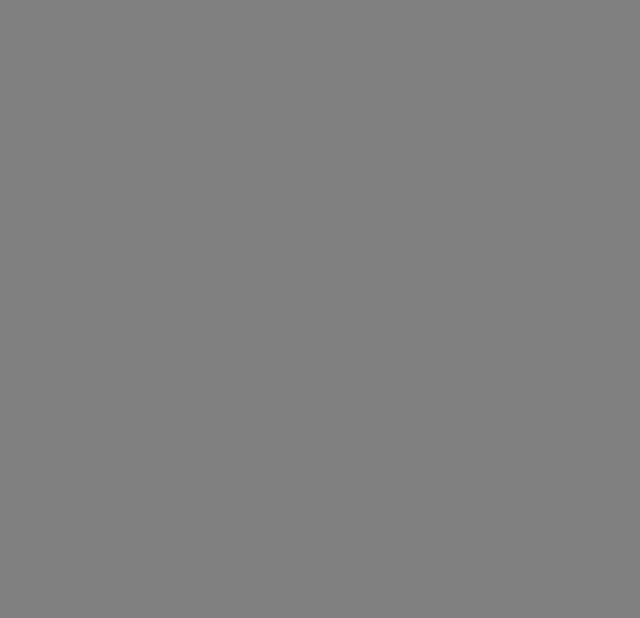
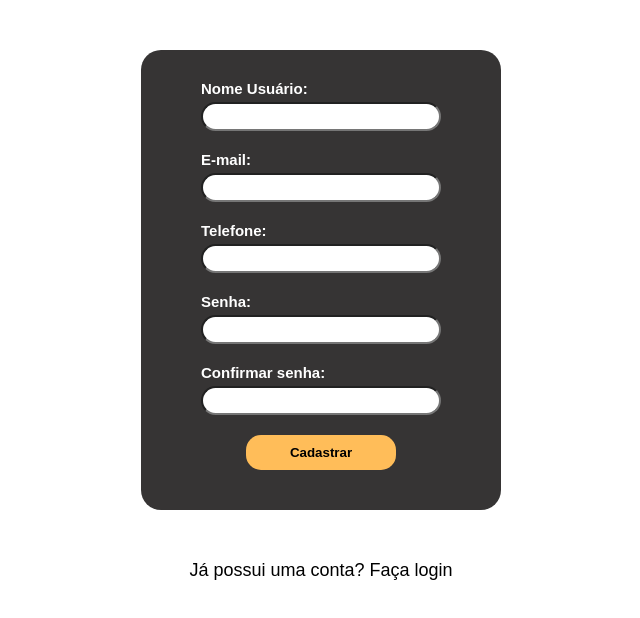
Before and after one commit to Carlosedu106/GymWorkout, a React (Vite) app in the folder Frontend/: page /personal/register in a window 1280 px wide. Before the commit this address had no page. Shown: the top 618 px of the page, without its empty margins (319-959 px from the left). Built offline with nearby package versions, Linux system fonts and the light colour scheme.

Commit message:
Implementação da tela de cadastro de aluno finalizada

```diff
--- a/Frontend/src/App.jsx
+++ b/Frontend/src/App.jsx
@@ -1,5 +1,6 @@
 import './App.css'
-import SingUp from "./pages/SingUp";
+import SingUpPersonal from './pages/SingUpPersonal';
+import SingUpAluno from './pages/SingUpAluno';
 import Home from "./pages/Home"
 import { BrowserRouter, Routes, Route } from "react-router-dom";
 
@@ -12,7 +13,8 @@ function App() {
     <BrowserRouter>
       <Routes>
         <Route path="/" element={<Home/>}/>
-        <Route path="/register" element={<SingUp/>}/>
+        <Route path="/personal/register" element={<SingUpPersonal/>}/>
+        <Route path="/aluno/register" element={<SingUpAluno/>}/>
       </Routes>
     </BrowserRouter>
   </>
--- a/Frontend/src/index.css
+++ b/Frontend/src/index.css
@@ -1,20 +1,5 @@
-<<<<<<< HEAD
+
 * {
   margin: 0;
   padding: 0;
 }
-
-a {
-  text-decoration: none;
-  color: #000;
-}
-
-body {
-  background-color: grey;
-}
-=======
-*{
-  margin: 0;
-  padding: 0;
-}
->>>>>>> 41c900c353ee6437314a07e0f956d689500e99ca
--- a/Frontend/src/pages/Home.jsx
+++ b/Frontend/src/pages/Home.jsx
@@ -2,8 +2,11 @@ import { Link } from "react-router-dom";
 
 const Home = () => {
     return <h1>
-        <Link to={"/register"}>
-            <button>Cadastro</button>
+        <Link to={"/personal/register"}>
+            <button>Personal</button>
+        </Link>
+        <Link to={"/aluno/register"}>
+            <button>Aluno</button>
         </Link>
     </h1>;
 };
--- a/Frontend/src/pages/SingUp.jsx
+++ b/Frontend/src/pages/SingUpAluno.jsx
@@ -1,13 +1,16 @@
-import styles from "./SingUp.module.css";
+import styles from "./SingUpAluno.module.css";
 import axios from "axios";
 import React, {useState} from "react";
 
-const SingUp = () => {
+const SingUpAluno = () => {
     const [name, setName] = useState("");
     const [email, setEmail] = useState("");
     const [password, setPassword] = useState("");
     const [confirmPassword, setConfirmPassword] = useState("");
     const [phone, setPhone] = useState("");
+    const [dateOfBirth, setDateOfBirth] = useState("");
+    const [height, setHeight] = useState("");
+    const [weight, setWeight] = useState("");
 
     const handleSubmit = async (e) => {
         e.preventDefault();
@@ -18,7 +21,7 @@ const SingUp = () => {
         }
 
         try {
-            const response = await axios.post("/personal/register", {"name":name, "email":email, "password":password, "phone":phone});
+            const response = await axios.post("/aluno/register", {"name":name, "email":email, "password":password, "phone":phone, "dateOfBirth":dateOfBirth, "height":height, "weight":weight});
             console.log("Requisição enviada")
             console.log(response.data)
         } catch (error) {
@@ -50,6 +53,24 @@ const SingUp = () => {
                         />
                     </label>
                     <label>
+                        <p>Data de nascimento:</p>
+                        <input type="text"
+                               onChange={(e) => setDateOfBirth(e.target.value)}
+                        />
+                    </label>
+                    <label>
+                        <p>Altura:</p>
+                        <input type="text"
+                               onChange={(e) => setHeight(e.target.value)}
+                        />
+                    </label>
+                    <label>
+                        <p>Peso:</p>
+                        <input type="text"
+                               onChange={(e) => setWeight(e.target.value)}
+                        />
+                    </label>
+                    <label>
                         <p>Senha:</p>
                         <input type="password"
                                onChange={(e) => setPassword(e.target.value)}
@@ -71,4 +92,4 @@ const SingUp = () => {
     );
 }
 
-export default SingUp;
+export default SingUpAluno;
--- a/Frontend/src/pages/SingUp.module.css
+++ b/Frontend/src/pages/SingUpAluno.module.css
@@ -10,7 +10,7 @@
     flex-direction: column;
     align-items: center;
     width: 300px;
-    height: 400px;
+    height: 600px;
     text-align: center;
     background-color: #363434;
     border-radius: 20px;
--- /dev/null
+++ b/Frontend/src/pages/SingUpPersonal.jsx
@@ -0,0 +1,74 @@
+import styles from "./SingUpPersonal.module.css";
+import axios from "axios";
+import React, {useState} from "react";
+
+const SingUpPersonal = () => {
+    const [name, setName] = useState("");
+    const [email, setEmail] = useState("");
+    const [password, setPassword] = useState("");
+    const [confirmPassword, setConfirmPassword] = useState("");
+    const [phone, setPhone] = useState("");
+
+    const handleSubmit = async (e) => {
+        e.preventDefault();
+
+        if (password !== confirmPassword) {
+            console.error("As senhas não coincidem");
+            return;
+        }
+
+        try {
+            const response = await axios.post("/personal/register", {"name":name, "email":email, "password":password, "phone":phone});
+            console.log("Requisição enviada")
+            console.log(response.data)
+        } catch (error) {
+            console.error("Erro ao enviar formulário", error);
+        }
+
+    };
+
+ return (
+         <>
+            <div className={styles.form_div}>
+                <form className={styles.form_styled}>
+                    <label>
+                        <p>Nome Usuário:</p>
+                        <input type="text"
+                               onChange={(e) => setName(e.target.value)}
+                        />
+                    </label>
+                    <label>
+                        <p>E-mail:</p>
+                        <input type="text"
+                               onChange={(e) => setEmail(e.target.value)}
+                        />
+                    </label>
+                    <label>
+                        <p>Telefone:</p>
+                        <input type="text"
+                               onChange={(e) => setPhone(e.target.value)}
+                        />
+                    </label>
+                    <label>
+                        <p>Senha:</p>
+                        <input type="password"
+                               onChange={(e) => setPassword(e.target.value)}
+                        />
+                    </label>
+                    <label>
+                        <p>Confirmar senha:</p>
+                        <input type="password"
+                               onChange={(e) => setConfirmPassword(e.target.value)}
+                        />
+                    </label>
+                    <button className={styles.button} onClick={handleSubmit}>Cadastrar</button>
+                </form>
+            </div>
+            <div className={styles.base_text}>
+                <p>Já possui uma conta?<span> Faça login</span> </p>
+            </div>
+        </>
+    );
+}
+
+export default SingUpPersonal;
--- /dev/null
+++ b/Frontend/src/pages/SingUpPersonal.module.css
@@ -0,0 +1,64 @@
+.form_div{
+    padding: 50px 0px;
+    display: flex;
+    justify-content: center;
+    align-items: center;
+}
+
+.form_styled {
+    display: flex;
+    flex-direction: column;
+    align-items: center;
+    width: 300px;
+    height: 400px;
+    text-align: center;
+    background-color: #363434;
+    border-radius: 20px;
+    padding: 30px;
+  }
+
+  .form_styled input[type='text'],
+  .form_styled input[type='password'] {
+  display: flex;
+  margin-bottom: 10px;
+  padding: 5px;
+  width: 100%;
+  box-sizing: border-box;
+  border-radius: 20px;
+}
+
+.button{
+    cursor: pointer;
+    border: none;
+    border-radius: 15px;
+    background-color: #FFBD59;
+    padding: 10px 20px;
+    width: 50%;
+    font-weight: bold;
+    transition: 0.2s;
+}
+
+.button:hover{
+    background-color: #ed940d ;
+}
+
+.base_text{
+    text-align: center;
+    font-family: Arial, sans-serif;
+    font-size: 18px;
+}
+
+ label{
+    width: 80%;
+    margin-bottom: 10px;
+  }
+
+
+  label p{
+    font-family: Arial, sans-serif;
+    font-size: 15px;
+    color: #fff;
+    font-weight:bolder;
+    text-align: start;
+    margin-bottom: 5px;
+  }
--- a/Frontend/vite.config.js
+++ b/Frontend/vite.config.js
@@ -6,7 +6,9 @@ export default defineConfig({
   plugins: [react()],
   server: {
     proxy: {
-      '/personal': 'http://localhost:5000'
+      '/personal': 'http://localhost:5000',
+      '/aluno' : 'http://localhost:5000'
+
     }
   }
 })
```
Also changed, not shown: Frontend/src/pages/cadastro/Cadastro.jsx (deleted, +0 -42 lines), Frontend/src/pages/cadastro/Cadastro.module.css (deleted, +0 -22 lines), 2 other files (tests, documents, lock files or other folders).
